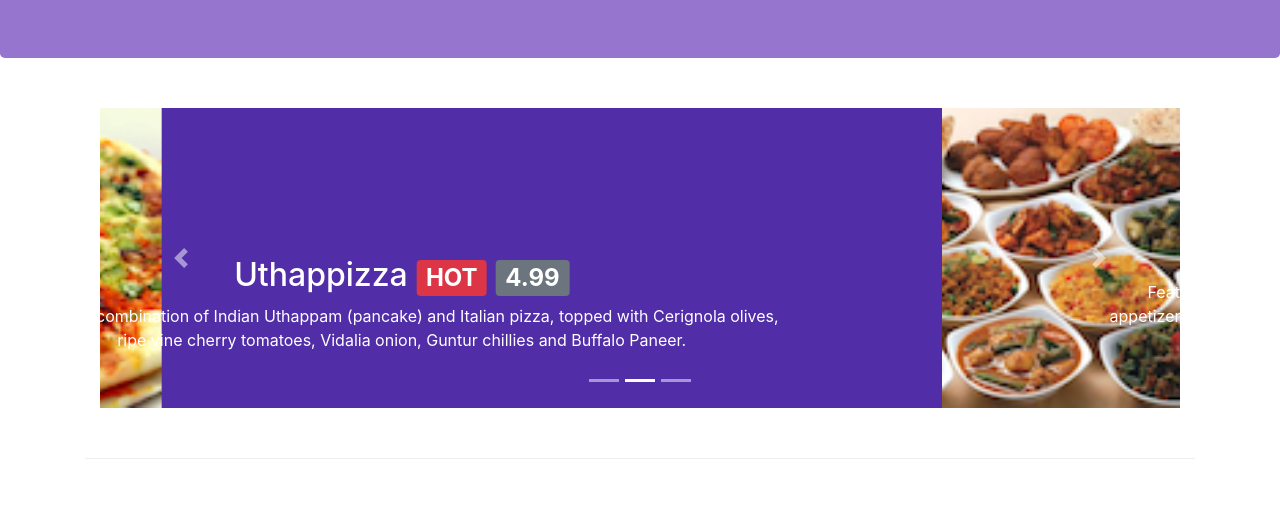
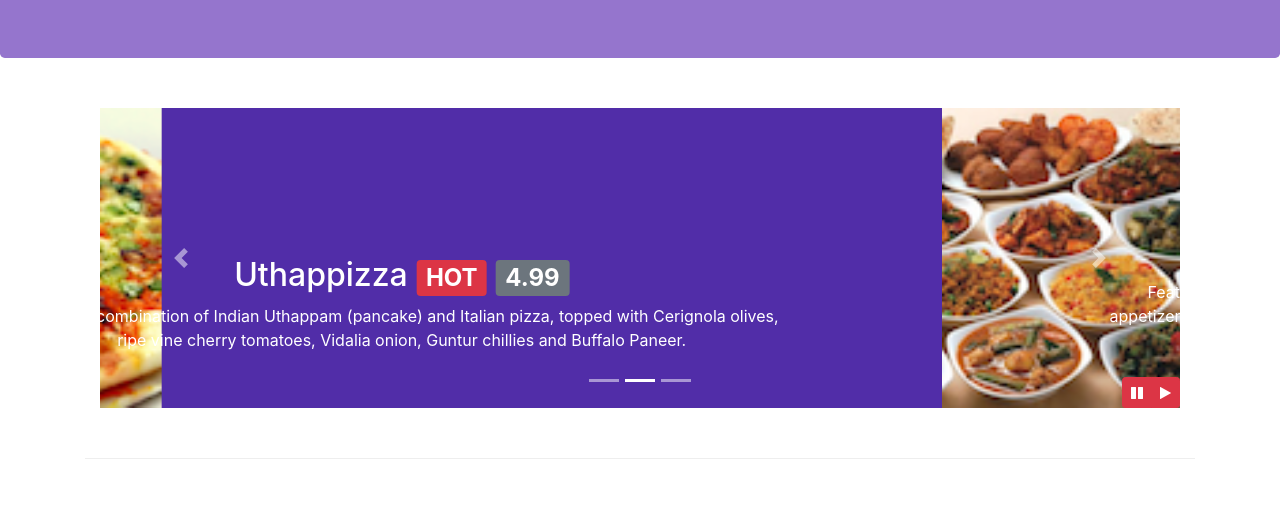
Before and after one commit to Andersonhp3/bootstrapConFusion, a website: page index.html in a window 1280 px wide. Shown: the part 276-800 px from the top of the page. Drawn offline with nearby package versions, Linux system fonts and the light colour scheme.

Commit message:
Bootstrap jQuery

```diff
--- a/css/styles.css
+++ b/css/styles.css
@@ -59,3 +59,9 @@ body{
   left: 0;
   min-height: 300px;
 }
+
+#carouselButton {
+  right: 0px;
+  position: absolute;
+  bottom: 0px;
+}
--- a/index.html
+++ b/index.html
@@ -223,6 +223,14 @@
                         <a class="carousel-control-next" href="#mycarousel" role="button" data-slide="next">
                             <span class="carousel-control-next-icon"></span>
                         </a>
+                        <div class="btn-group" id="carouselButton">
+                            <button class="btn btn-danger btn-sm" id="carousel-pause">
+                                <span class="fa fa-pause"></span>
+                            </button>
+                            <button class="btn btn-danger btn-sm" id="carousel-play">
+                                <span class="fa fa-play"></span>
+                            </button>
+                        </div>
                     </div>
                 </div>
             </div>
@@ -390,6 +398,17 @@
     <script src="node_modules/jquery/dist/jquery.slim.min.js"></script>
     <script src="node_modules/popper.js/dist/umd/popper.min.js"></script>
     <script src="node_modules/bootstrap/dist/js/bootstrap.min.js"></script>
+    <script>
+        $(document).ready(function(){
+            $('#mycarousel').carousel({interval: 2000});
+            $("#carousel-pause").click(function() {
+                $("#mycarousel").carousel("pause");
+            });
+            $("#carousel-play").click(function() {
+                $("#mycarousel").carousel("cycle");
+            });
+        })
+    </script>
 
 </body>
 
```
